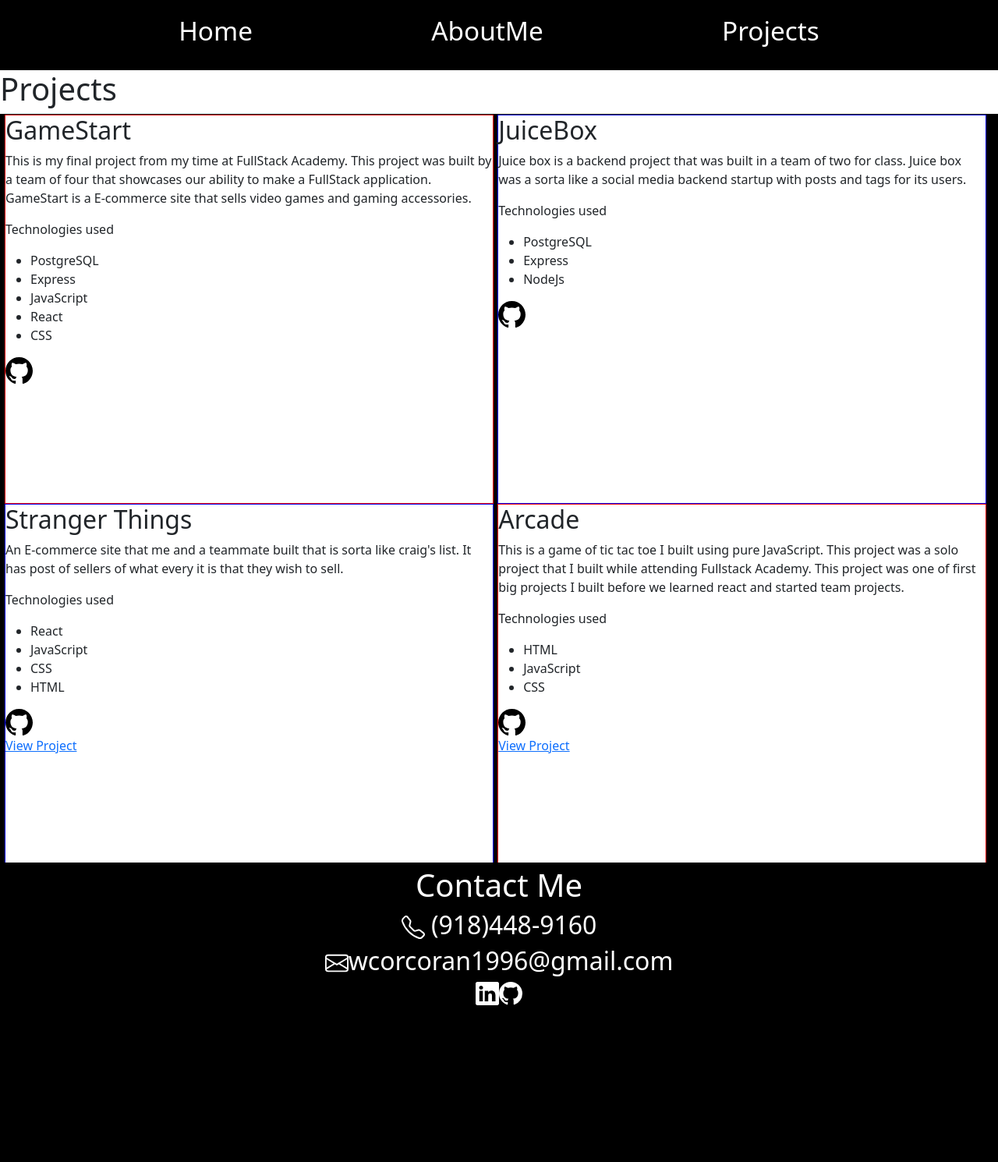
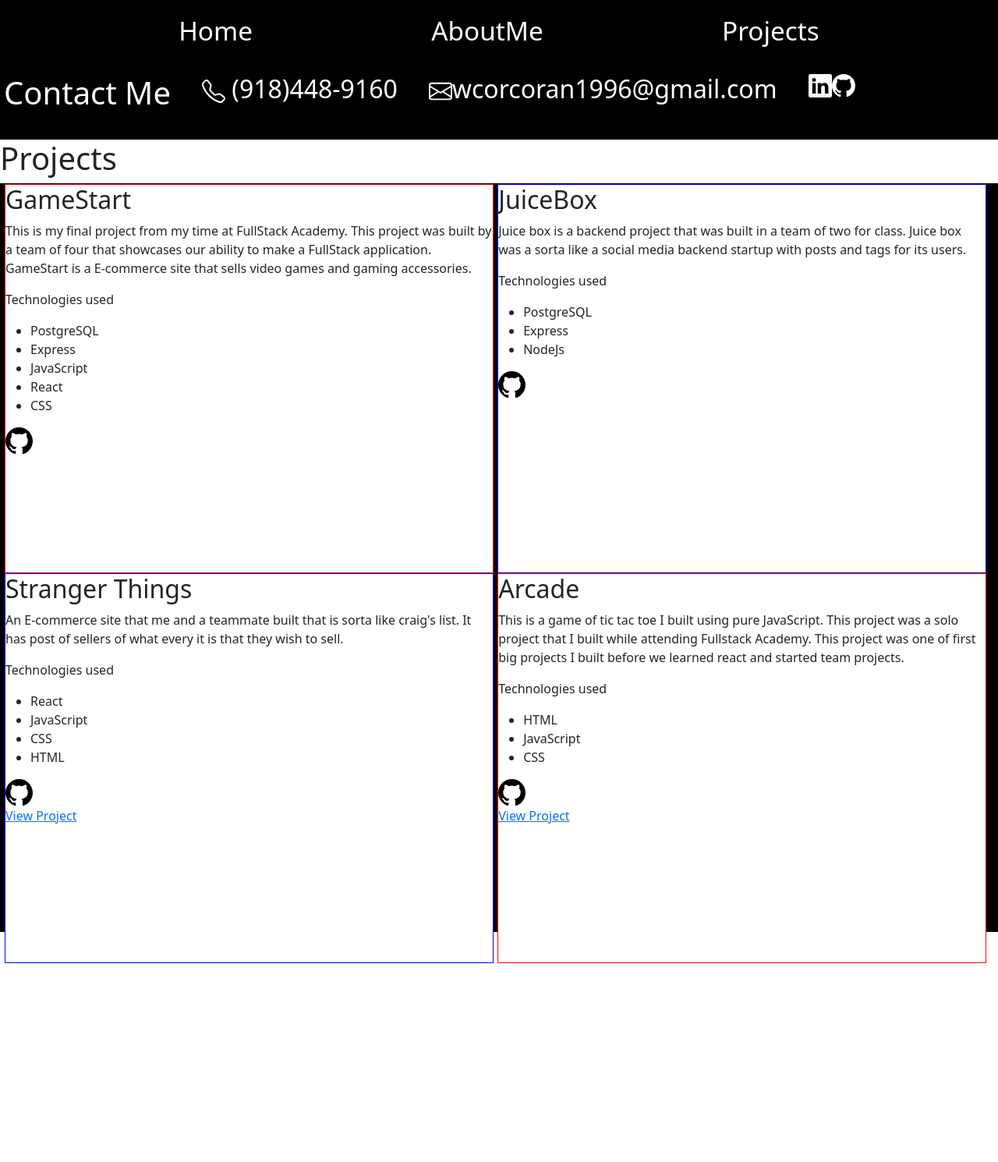
Before and after one commit to wcorcoran1/Portfolio, a React app: page /projects in a window 1280 px wide. Shown: the whole page at 78% size. After the commit the page ends 1235 px from the top, so only its background shows below. Built offline with nearby package versions, Linux system fonts and the light colour scheme.

Commit message:
changed contact me

```diff
--- a/public/index.css
+++ b/public/index.css
@@ -32,7 +32,7 @@ background-color: black;
 }
 
 .mainImage {
-    height:60vmax;
+    height:70vmax;
     width: 100vmax;
     padding-top: 10px;
     margin-left: 2px;
@@ -107,12 +107,21 @@ background-color: black;
 }
 .contactMe{
     display:flex;
+    align-content:space-between;
+    flex-wrap: wrap;
     position: sticky;
     padding:5px;
-    align-items: center;
     background-color: black;
     color: white;
-    flex-direction: column;
-    height: 30vmax;
+    height: 7vmax;
     width: 100vmax;
 }
+.social{
+    display:flex;
+    padding-left:  40px;
+}
+
+.phone{
+    padding-left: 40px;
+    padding-right:40px;
+}
--- a/src/components/ContactMe.jsx
+++ b/src/components/ContactMe.jsx
@@ -8,12 +8,12 @@ return(
     <div>
         <div className="contactMe">
         <h1>Contact Me </h1>
-        <div>
+        <div className="phone">
         <h2><svg xmlns="http://www.w3.org/2000/svg" width="30" height="30" fill="currentColor" class="bi bi-telephone" viewBox="0 0 16 16">
   <path d="M3.654 1.328a.678.678 0 0 0-1.015-.063L1.605 2.3c-.483.484-.661 1.169-.45 1.77a17.568 17.568 0 0 0 4.168 6.608 17.569 17.569 0 0 0 6.608 4.168c.601.211 1.286.033 1.77-.45l1.034-1.034a.678.678 0 0 0-.063-1.015l-2.307-1.794a.678.678 0 0 0-.58-.122l-2.19.547a1.745 1.745 0 0 1-1.657-.459L5.482 8.062a1.745 1.745 0 0 1-.46-1.657l.548-2.19a.678.678 0 0 0-.122-.58L3.654 1.328zM1.884.511a1.745 1.745 0 0 1 2.612.163L6.29 2.98c.329.423.445.974.315 1.494l-.547 2.19a.678.678 0 0 0 .178.643l2.457 2.457a.678.678 0 0 0 .644.178l2.189-.547a1.745 1.745 0 0 1 1.494.315l2.306 1.794c.829.645.905 1.87.163 2.611l-1.034 1.034c-.74.74-1.846 1.065-2.877.702a18.634 18.634 0 0 1-7.01-4.42 18.634 18.634 0 0 1-4.42-7.009c-.362-1.03-.037-2.137.703-2.877L1.885.511z"/>
 </svg> (918)448-9160</h2>
         </div>
-        <div>
+        <div className="email">
         <h2><svg xmlns="http://www.w3.org/2000/svg" width="30" height="30" fill="currentColor" class="bi bi-envelope" viewBox="0 0 16 16">
   <path d="M0 4a2 2 0 0 1 2-2h12a2 2 0 0 1 2 2v8a2 2 0 0 1-2 2H2a2 2 0 0 1-2-2V4Zm2-1a1 1 0 0 0-1 1v.217l7 4.2 7-4.2V4a1 1 0 0 0-1-1H2Zm13 2.383-4.708 2.825L15 11.105V5.383Zm-.034 6.876-5.64-3.471L8 9.583l-1.326-.795-5.64 3.47A1 1 0 0 0 2 13h12a1 1 0 0 0 .966-.741ZM1 11.105l4.708-2.897L1 5.383v5.722Z"/>
 </svg>wcorcoran1996@gmail.com</h2>
--- a/src/index.js
+++ b/src/index.js
@@ -10,11 +10,11 @@ const app = ReactDOM.createRoot(container);
 app.render(
 <Router>
     <NavBar />
+    <ContactMe />
     <Routes>
     <Route path="/about"element={<About />}/>
     <Route path="/projects"element={<Projects />}/>
     <Route path="/" element={<Main />} />
     </Routes>
-    <ContactMe />
 </Router> ,
 );
```
